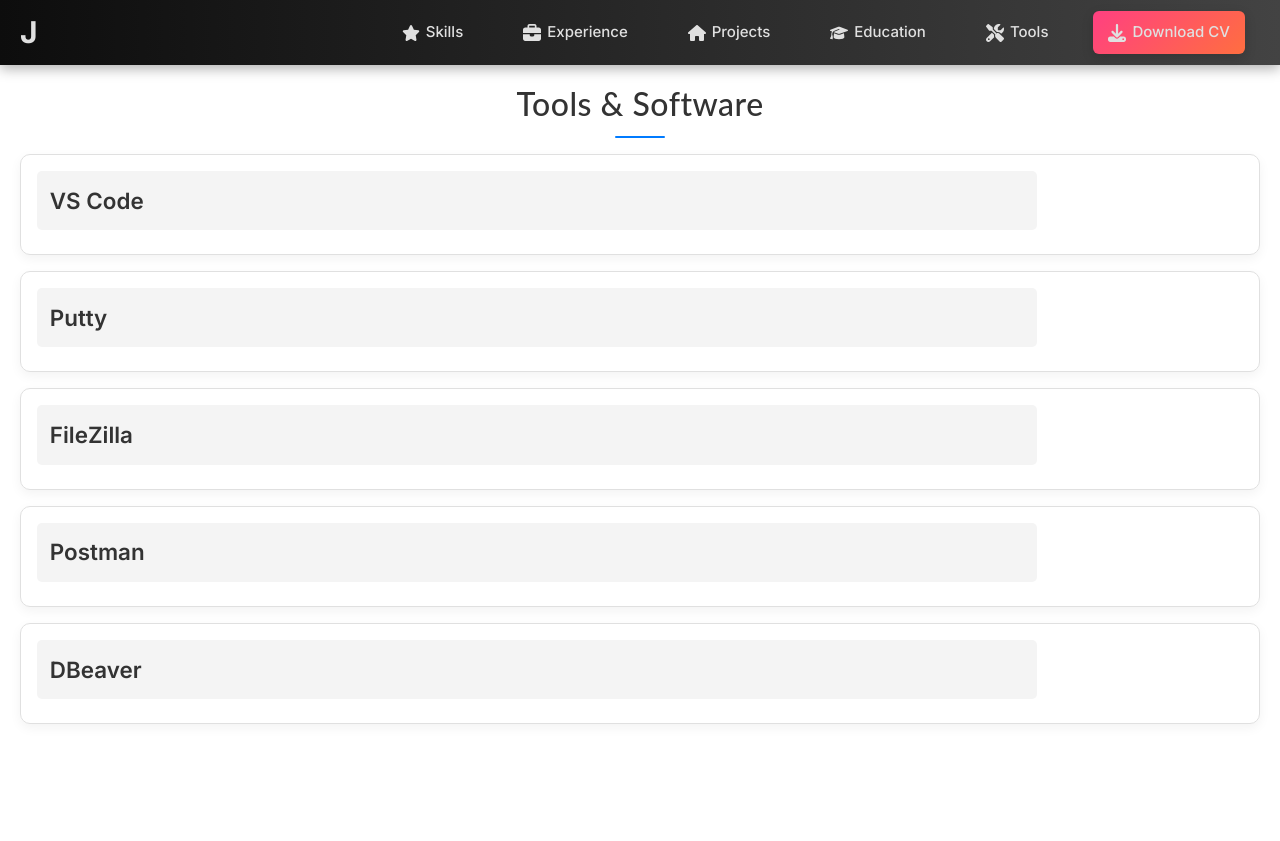
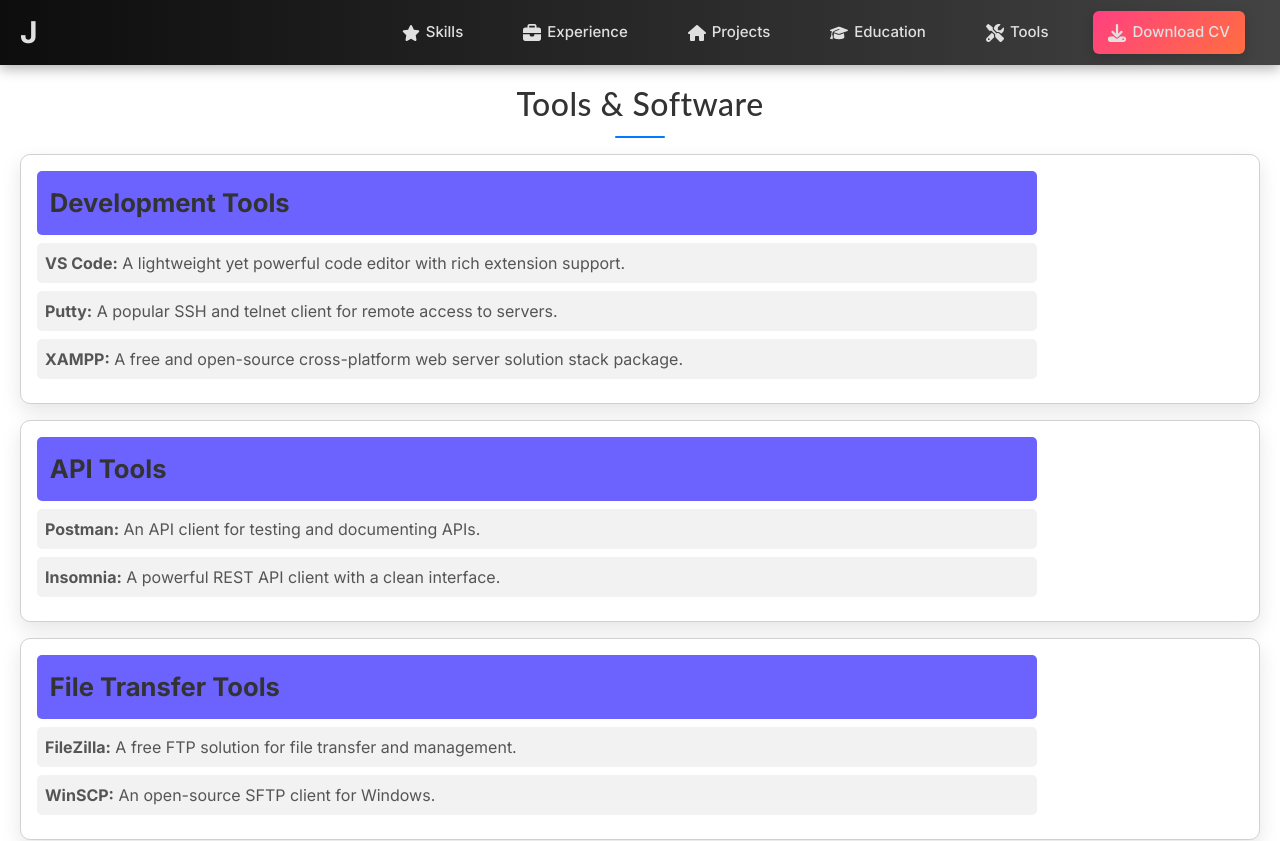
Before and after one commit to javedsaifi-abacus/Portfolio_NEXT, a Next.js app: page /tools in a window 1280 px wide. Shown: the top 841 px of the page. Before the commit the page ends 800 px from the top, so only its background shows below. Built offline with nearby package versions, Linux system fonts and the light colour scheme.

Commit message:
"Updated styles and layout for ContentItem component, refactored ContentItem.tsx to support HTML strings in details prop, and reorganized Skills and Tools pages to group related items together."

```diff
--- a/src/app/components/ContentItem.css
+++ b/src/app/components/ContentItem.css
@@ -1,15 +1,19 @@
-/* /src/components/ContentItem.css */
-
 /* Main Content Item Container */
 .content-item {
     display: flex; /* Flexbox for layout control */
     align-items: flex-start; /* Align items at the start */
     margin-bottom: 1rem; /* Margin below each content item */
     padding: 1rem; /* Padding for the item */
-    border: 1px solid #e0e0e0; /* Light grey border */
+    border: 1px solid #d1d1d1; /* Light grey border */
     border-radius: 10px; /* Rounded corners */
-    box-shadow: 0 4px 12px rgba(0, 0, 0, 0.05); /* Soft shadow */
-    transition: transform 0.2s ease, box-shadow 0.2s ease; /* Smooth transitions */
+    box-shadow: 0 8px 20px rgba(0, 0, 0, 0.1); /* Deeper shadow for depth */
+    transition: transform 0.3s ease, box-shadow 0.3s ease; /* Smooth transitions */
+    background-color: #ffffff; /* White background for contrast */
+}
+
+.content-item:hover {
+    transform: translateY(-5px); /* Lift effect on hover */
+    box-shadow: 0 12px 30px rgba(0, 0, 0, 0.15); /* Darker shadow on hover */
 }
 
 /* Title and Details Container */
@@ -23,45 +27,53 @@
 .content-image {
     max-width: 400px; /* Set a max width for the image */
     height: auto; /* Maintain aspect ratio */
-    border-radius: 5px; /* Slightly rounded corners */
+    border-radius: 8px; /* Slightly more rounded corners */
     object-fit: cover; /* Ensure the image covers the container */
+    transition: transform 0.3s ease; /* Smooth image transition */
+}
+
+.content-image:hover {
+    transform: scale(1.05); /* Scale effect on hover */
 }
 
 /* Title Background */
 .content-text .title {
-    background-color: #f4f4f4; /* Light grey background for title */
+    background-color: #6c63ff; /* Attractive purple color */
     padding: 0.8rem; /* Padding around the title */
     border-radius: 5px; /* Slightly rounded corners for the title */
     margin-bottom: 0.5rem; /* Margin below the title */
+    color: #ffffff; /* White text color for contrast */
 }
 
 /* Heading Inside Content Item */
 .content-text h3 {
-    font-size: 1.4rem; /* Appropriate font size */
+    font-size: 1.6rem; /* Slightly larger font size */
     margin: 0; /* Remove margin */
     color: #333; /* Dark color for contrast */
-    font-weight: 600; /* Bold font weight for emphasis */
+    font-weight: 700; /* Bold font weight for emphasis */
 }
 
 /* Content Description Inside Content Item */
 .content-text p {
-    background-color: #fafafa; /* Very light grey background for details */
+    background-color: #f2f2f2; /* Light grey background for details */
     padding: 0.5rem; /* Padding around the details */
     border-radius: 5px; /* Slightly rounded corners for the details */
-    font-size: 0.95rem; /* Font size for readability */
-    color: #666; /* Mid-grey for softer text look */
+    font-size: 1rem; /* Font size for readability */
+    color: #555; /* Mid-grey for softer text look */
     margin: 0.5rem 0; /* Margin above and below */
     line-height: 1.5; /* Comfortable line height */
 }
 
 /* Link Styles */
 .content-text a {
-    color: #007bff; /* Bootstrap primary color */
+    color: #6c63ff; /* Matching link color */
     text-decoration: none; /* Remove underline */
     font-weight: 600; /* Bold font weight for emphasis */
+    transition: color 0.3s ease; /* Smooth color transition */
 }
 
 .content-text a:hover {
+    color: #4a47a3; /* Darker shade on hover */
     text-decoration: underline; /* Underline on hover for better UX */
 }
 
@@ -90,10 +102,10 @@
     }
 
     .content-text h3 {
-        font-size: 1.2rem; /* Adjust font size for smaller screens */
+        font-size: 1.4rem; /* Adjust font size for smaller screens */
     }
 
     .content-text p {
-        font-size: 0.85rem; /* Adjust font size for smaller screens */
+        font-size: 0.9rem; /* Adjust font size for smaller screens */
     }
 }
--- a/src/app/components/ContentItem.tsx
+++ b/src/app/components/ContentItem.tsx
@@ -2,11 +2,10 @@
 
 interface ContentItemProps {
   title: string;
-  details?: string[];
+  details?: string[]; // Details will contain HTML strings
   link?: string; // Make link optional
   image?: string; // Add image prop
 }
-
 
 const ContentItem = ({ title, details = [], link, image }: ContentItemProps) => (
   <div className="content-item">
@@ -15,7 +14,7 @@
         <h3>{title}</h3>
       </div>
       {Array.isArray(details) && details.map((detail, index) => (
-        <p key={index}>{detail}</p>
+        <p key={index} dangerouslySetInnerHTML={{ __html: detail }} />
       ))}
     </div>
     {image ? ( // Conditional rendering of the image
--- a/src/app/skills/page.tsx
+++ b/src/app/skills/page.tsx
@@ -5,15 +5,43 @@
     <>
       <Section id="skills" title="Technical Skills">
         <div className="content-list">
-        <ContentItem title="HTML5 & CSS3" link="#" />
-        <ContentItem title="JavaScript (ES6+)" link="#" />
-        <ContentItem title="Node.js core modules" link="#" />
-        <ContentItem title="Express.js" link="#" />
-        <ContentItem title="Database integration (MongoDB, MySQL)" link="#" />
-        <ContentItem title="Authentication & Authorization (JWT)" link="#" />
-        <ContentItem title="Error handling & debugging" link="#" />
-        <ContentItem title="Package management (NPM)" link="#" />
-        <ContentItem title="Version control (Git & GitHub)" link="#" />
+
+          <ContentItem
+            title="Frontend Skills"
+            details={[
+              "<strong>HTML5 & CSS3:</strong> Proficient in web page creation and styling.",
+              "<strong>JavaScript (ES6+):</strong> Experienced in modern JavaScript practices.",
+              "<strong>Angular:</strong> Skilled in building dynamic single-page applications."
+            ]}
+            link="#"
+          />
+
+          <ContentItem
+            title="Backend Skills"
+            details={[
+              "<strong>Node.js Core Modules:</strong> Well-versed in server-side development.",
+              "<strong>Express.js:</strong> Skilled in building RESTful APIs.",
+              "<strong>Authentication & Authorization (JWT):</strong> Knowledgeable in securing applications.",
+              "<strong>Error Handling & Debugging:</strong> Adept at maintaining application stability."
+            ]}
+            link="#"
+          />
+
+          <ContentItem
+            title="Database Skills"
+            details={[
+              "<strong>Database Integration (MongoDB, MySQL):</strong> Proficient in SQL and NoSQL databases."
+            ]}
+            link="#"
+          />
+
+          <ContentItem
+            title="Version Control"
+            details={[
+              "<strong>Version Control (Git & GitHub):</strong> Proficient in Git for project collaboration."
+            ]}
+            link="#"
+          />
         </div>
       </Section>
     </>
--- a/src/app/tools/page.tsx
+++ b/src/app/tools/page.tsx
@@ -1,21 +1,55 @@
-// /src/app/tools/page.tsx
 import Section from "../components/Section";
 import ContentItem from "../components/ContentItem";
-// import Navbar from "../components/Navbar"; // Import the Navbar component
 
 const Tools = () => (
+  <>
+    <Section id="tools" title="Tools & Software">
+      <div className="content-list">
 
-  <>
-  {/* <Navbar /> */}
-  <Section id="tools" title="Tools & Software">
-    <div className="content-list">
-      <ContentItem title="VS Code" />
-      <ContentItem title="Putty" />
-      <ContentItem title="FileZilla" />
-      <ContentItem title="Postman" />
-      <ContentItem title="DBeaver" />
-    </div>
-  </Section>
+        {/* Development Tools */}
+        <ContentItem
+          title="Development Tools"
+          details={[
+            "<strong>VS Code:</strong> A lightweight yet powerful code editor with rich extension support.",
+            "<strong>Putty:</strong> A popular SSH and telnet client for remote access to servers.",
+            "<strong>XAMPP:</strong> A free and open-source cross-platform web server solution stack package."
+          ]}
+          link="#"
+        />
+
+        {/* API Tools */}
+        <ContentItem
+          title="API Tools"
+          details={[
+            "<strong>Postman:</strong> An API client for testing and documenting APIs.",
+            "<strong>Insomnia:</strong> A powerful REST API client with a clean interface."
+          ]}
+          link="#"
+        />
+
+        {/* File Transfer Tools */}
+        <ContentItem
+          title="File Transfer Tools"
+          details={[
+            "<strong>FileZilla:</strong> A free FTP solution for file transfer and management.",
+            "<strong>WinSCP:</strong> An open-source SFTP client for Windows."
+          ]}
+          link="#"
+        />
+
+        {/* Database Tools */}
+        <ContentItem
+          title="Database Tools"
+          details={[
+            "<strong>DBeaver:</strong> A universal database tool for developers and database administrators.",
+            "<strong>phpMyAdmin:</strong> A web-based tool for managing MySQL databases.",
+            "<strong>MongoDB:</strong> A NoSQL database for high-volume data storage."
+          ]}
+          link="#"
+        />
+
+      </div>
+    </Section>
   </>
 );
 
```
Lines whose indentation alone changed are shown as unchanged.
